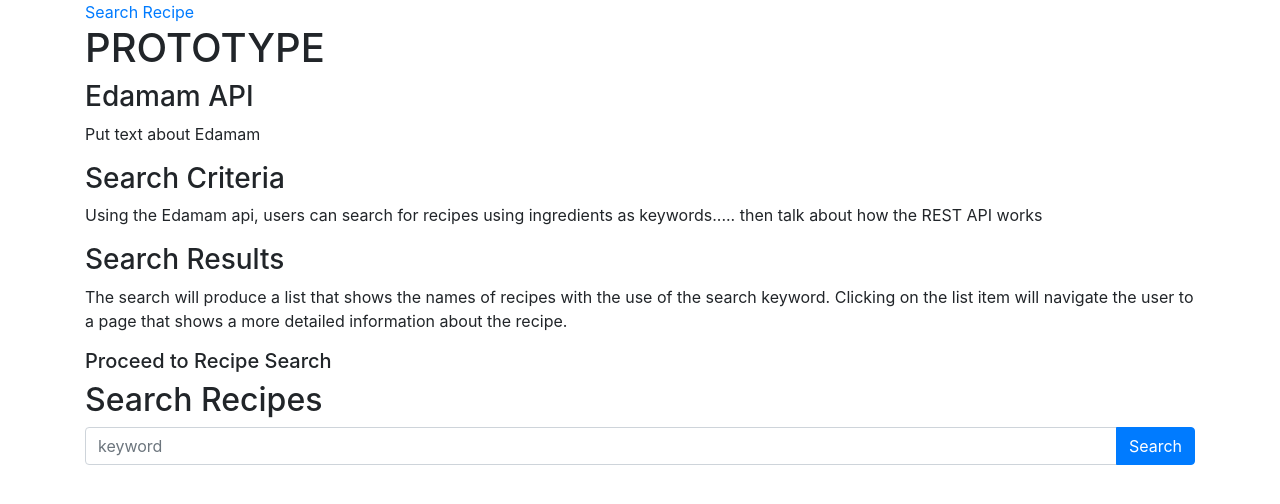
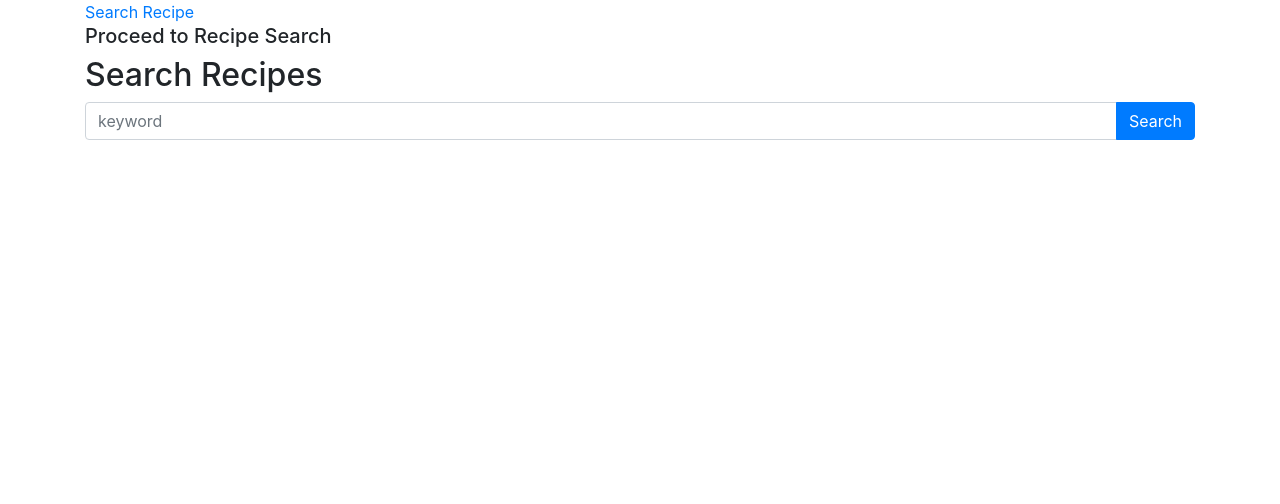
Before and after one commit to hb15331/cs5610-final-project-client-react-team12, a React (Create React App) app: page /recipeSearch in a window 1280 px wide. Shown: the top 504 px of the page. Built offline with nearby package versions, Linux system fonts and the light colour scheme.

Commit message:
removed details to be added to readme

```diff
--- a/src/components/SearchRecipe.js
+++ b/src/components/SearchRecipe.js
@@ -43,16 +43,7 @@ class SearchRecipe extends React.Component {
     render() {
         return (
             <div>
-                <h1>PROTOTYPE</h1>
-                <h3>Edamam API</h3>
-                <p>Put text about Edamam</p>
-                <h3>Search Criteria</h3>
-                <p>Using the Edamam api, users can search for recipes using ingredients as keywords.....
-                    then talk about how the REST API works</p>
-                <h3>Search Results</h3>
-                <p>The search will produce a list that shows the names of recipes with the use of the search keyword.
-                    Clicking on the list item will navigate the user to a page that shows a more detailed information
-                    about the recipe.</p>
+
                 <h5>Proceed to Recipe Search</h5>
                 <h2>Search Recipes</h2>
 
```
